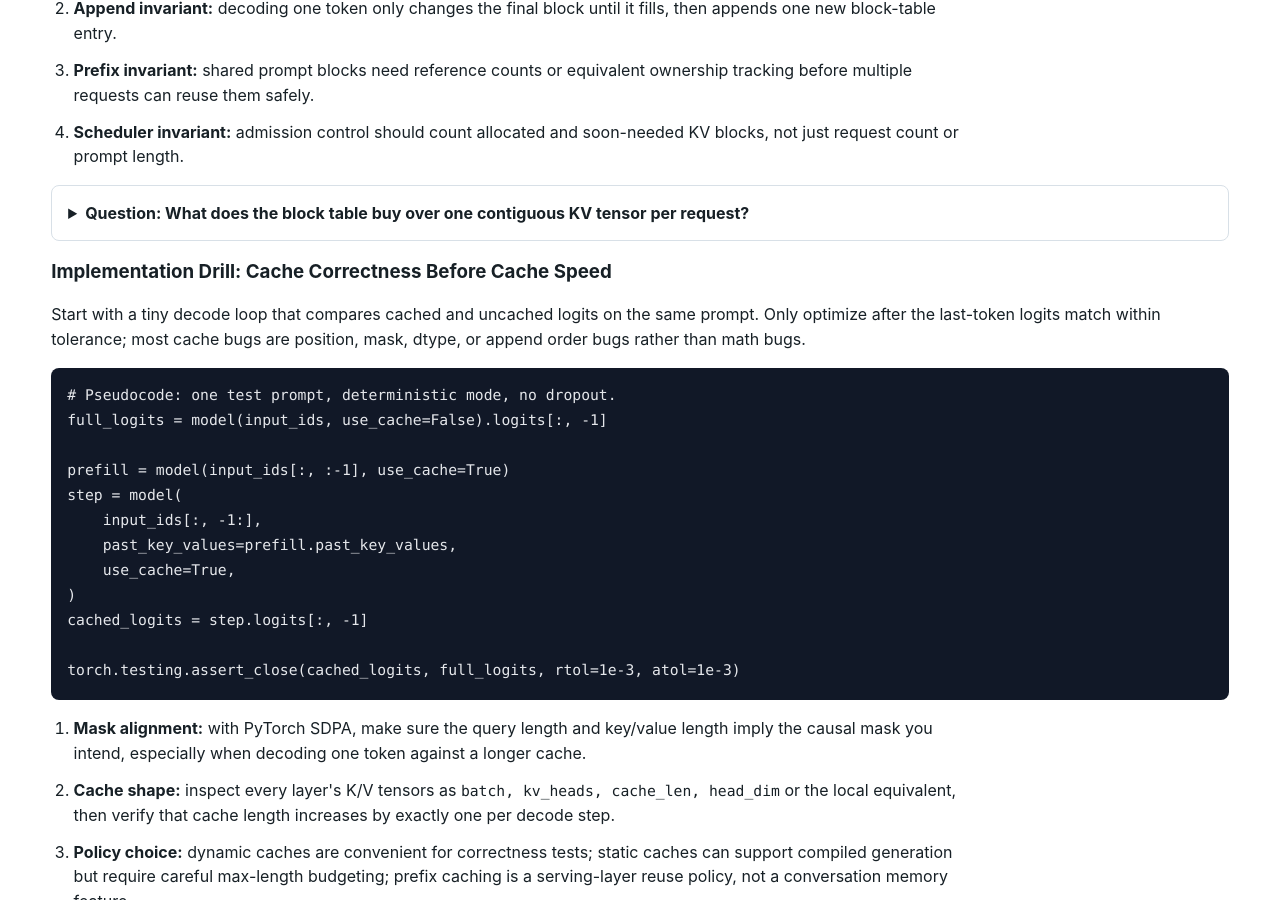
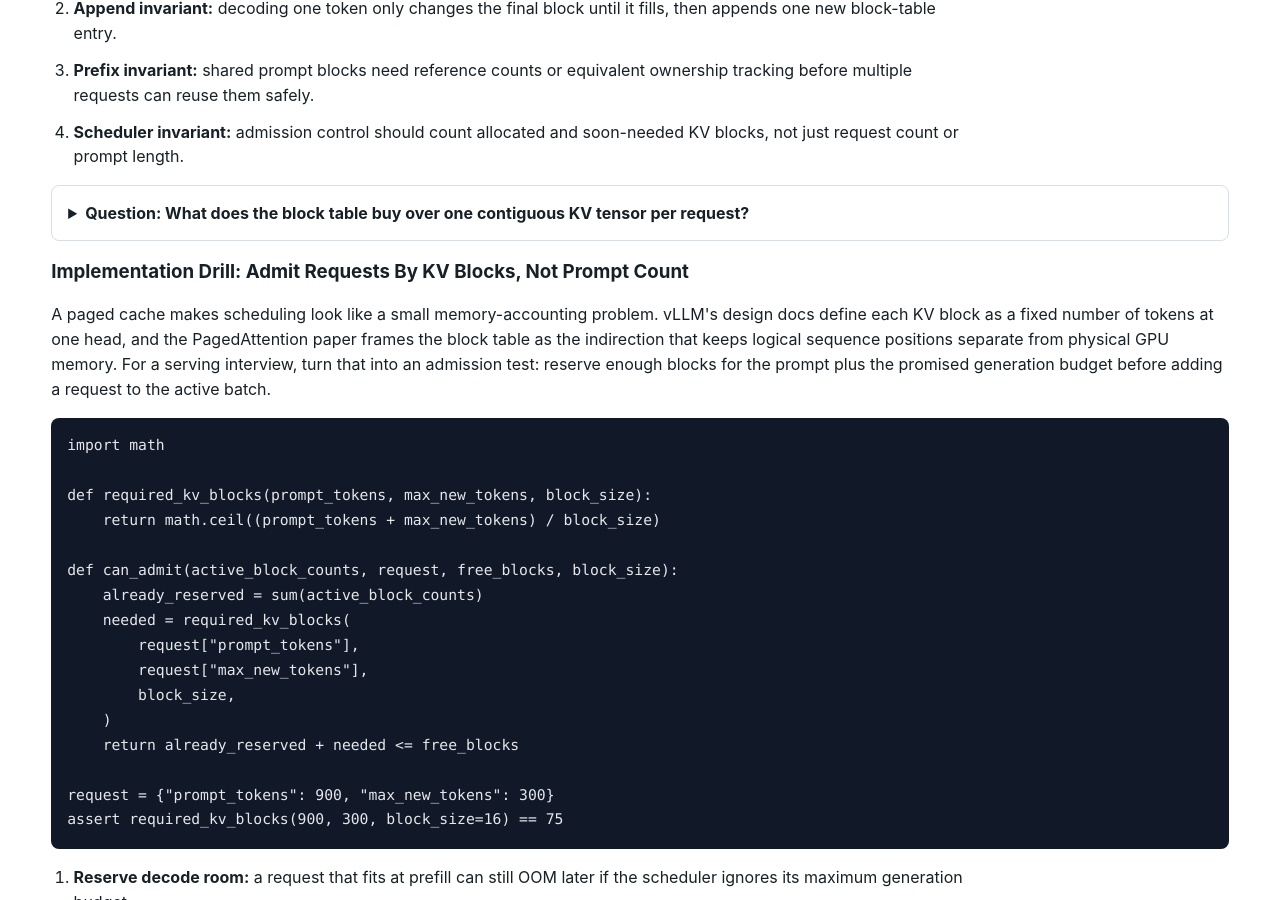
Before and after one commit to kennethli319/kennethli319.github.io, a Jekyll site: the page llm-ml-course/lessons/decoding-kv-cache.html, which Jekyll copies as it is, in a window 1280 px wide and 900 px high, scrolled down 9986 px. Built offline with Jekyll 4.4.1, drawn with Linux system fonts in a browser that asks for light colours; some of the changed text lies outside the part shown.

Commit message:
Sync LLM course paged KV drill

```diff
--- a/llm-ml-course/lessons/decoding-kv-cache.html
+++ b/llm-ml-course/lessons/decoding-kv-cache.html
@@ -406,6 +406,42 @@ assert physical_block == 91 and offset == 1</code></pre>
         <summary>Question: What does the block table buy over one contiguous KV tensor per request?</summary>
         <p>It lets logical sequence positions map to non-contiguous physical blocks, so variable-length requests can grow, finish, and share prefixes without forcing large contiguous allocations or cache copies.</p>
       </details>
+      <h3>Implementation Drill: Admit Requests By KV Blocks, Not Prompt Count</h3>
+      <p>
+        A paged cache makes scheduling look like a small memory-accounting
+        problem. vLLM's design docs define each KV block as a fixed number of
+        tokens at one head, and the PagedAttention paper frames the block table
+        as the indirection that keeps logical sequence positions separate from
+        physical GPU memory. For a serving interview, turn that into an
+        admission test: reserve enough blocks for the prompt plus the promised
+        generation budget before adding a request to the active batch.
+      </p>
+      <pre><code class="language-python">import math
+
+def required_kv_blocks(prompt_tokens, max_new_tokens, block_size):
+    return math.ceil((prompt_tokens + max_new_tokens) / block_size)
+
+def can_admit(active_block_counts, request, free_blocks, block_size):
+    already_reserved = sum(active_block_counts)
+    needed = required_kv_blocks(
+        request["prompt_tokens"],
+        request["max_new_tokens"],
+        block_size,
+    )
+    return already_reserved + needed <= free_blocks
+
+request = {"prompt_tokens": 900, "max_new_tokens": 300}
+assert required_kv_blocks(900, 300, block_size=16) == 75</code></pre>
+      <ol class="steps">
+        <li><strong>Reserve decode room:</strong> a request that fits at prefill can still OOM later if the scheduler ignores its maximum generation budget.</li>
+        <li><strong>Update on completion:</strong> release blocks when a sequence stops, and decrement prefix-reference counts only when every sharer is done.</li>
+        <li><strong>Track internal waste:</strong> each active request can waste up to <code>block_size - 1</code> token slots in its final block, so smaller blocks reduce waste but increase metadata and scheduling overhead.</li>
+        <li><strong>Report the unit:</strong> dashboards should show allocated KV blocks and token slots, not only number of active requests.</li>
+      </ol>
+      <details class="qa">
+        <summary>Question: Why reserve <code>max_new_tokens</code> before decoding starts?</summary>
+        <p>Because admission control is a promise. If the server admits requests using only prompt length, later decode steps can exhaust the KV pool and force cancellations, evictions, or severe tail-latency spikes.</p>
+      </details>
       <h3>Implementation Drill: Cache Correctness Before Cache Speed</h3>
       <p>
         Start with a tiny decode loop that compares cached and uncached logits
```
